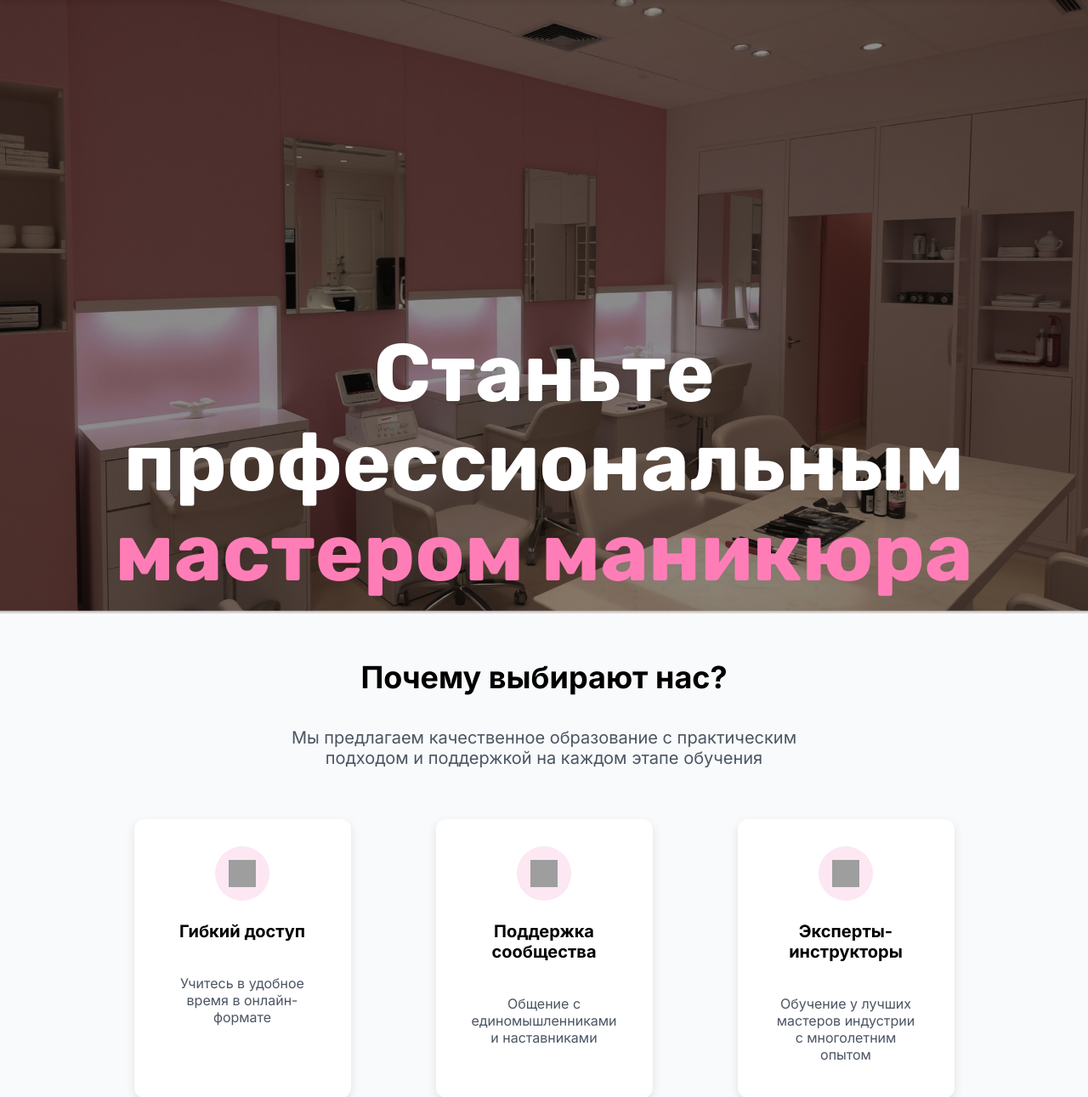
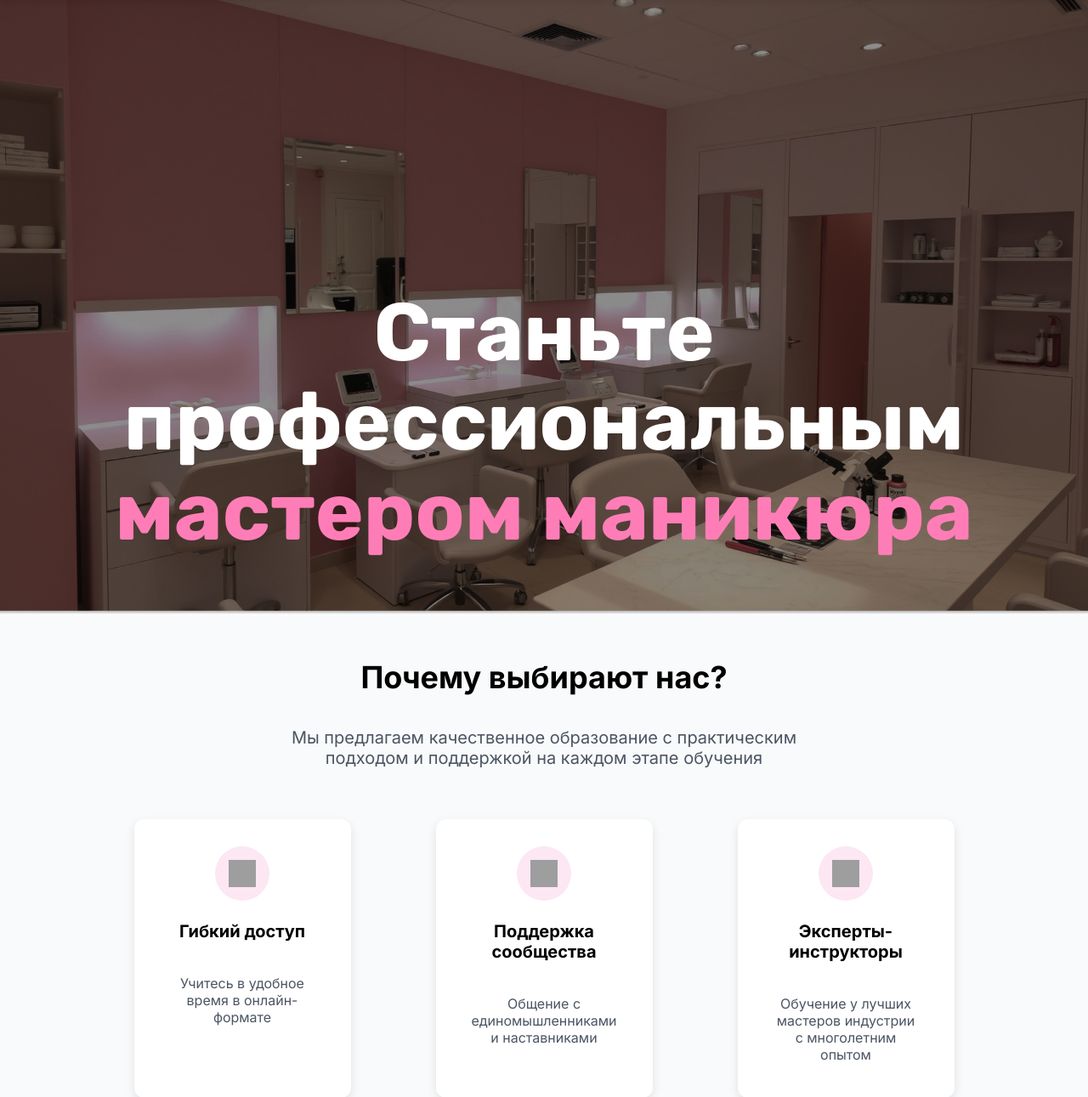
Before and after one commit to Pollmoriy/ArtNails_Academy, a Flask app: page / in a window 1280 px wide. Shown: the part 84-1375 px from the top of the page at 85% size. Run offline with Flask 3, Linux system fonts and the light colour scheme; parts of the project's set-up code (start-up, migrations or seed data) failed here and were passed over; grey boxes are pictures that could not be loaded.

Commit message:
Подняла название

```diff
--- a/app/static/css/style.css
+++ b/app/static/css/style.css
@@ -132,7 +132,7 @@ header {
 /* контент поверх картинки */
 .hero-content {
   position: absolute;   /* позиционируем поверх <img> */
-  top: 308px;           /* подними/опусти по нужде — это смещение от верхней границы hero-block */
+  top: 260px;           /* подними/опусти по нужде — это смещение от верхней границы hero-block */
   left: 50%;
   transform: translateX(-50%);
   z-index: 1;
```
